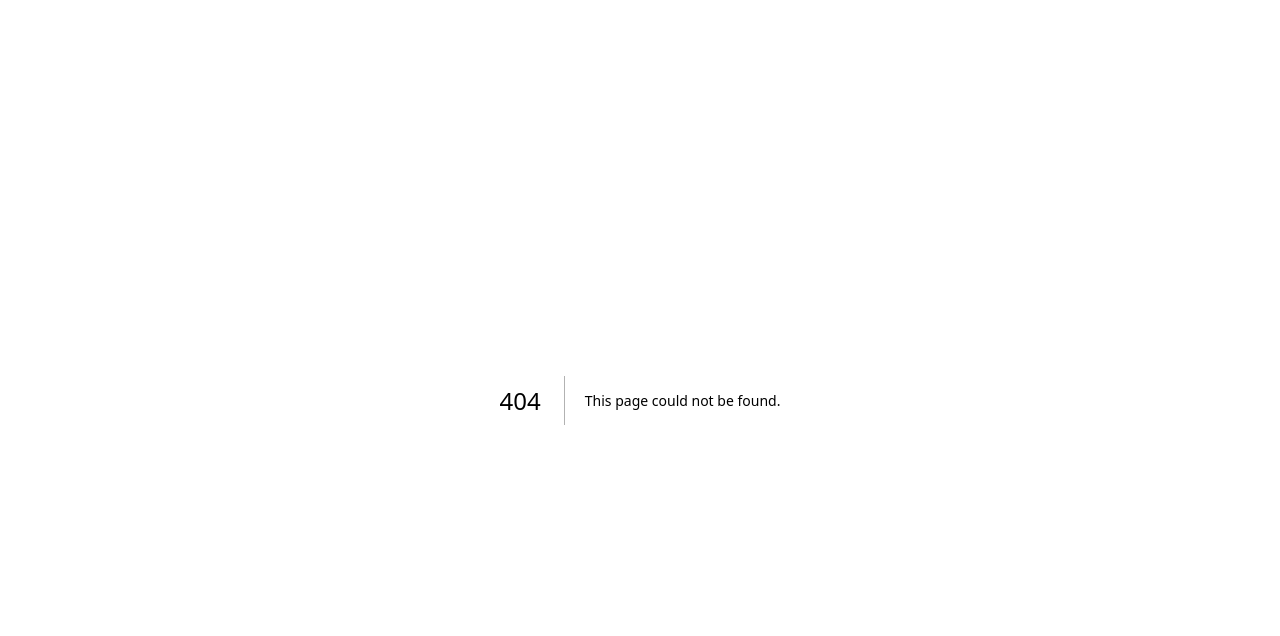
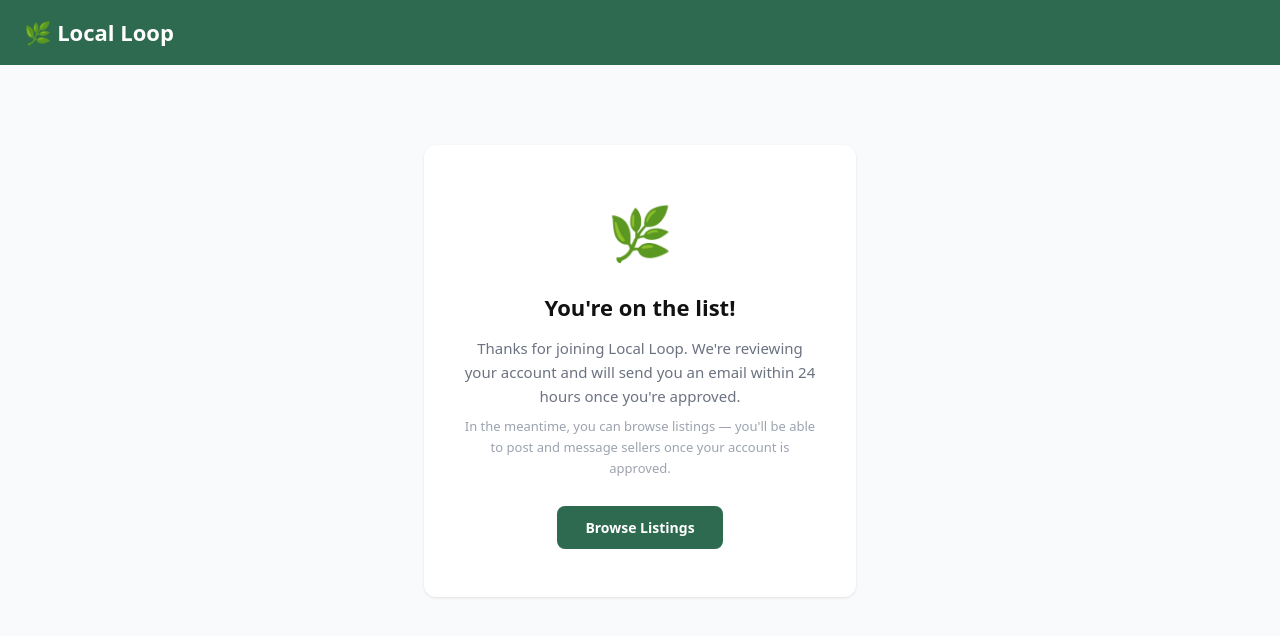
Before and after one commit to brian-mccarthy20/localloop, a Next.js app: page /auth/pending in a window 1280 px wide. Before the commit this address had no page. Shown: the top 636 px of the page. Built offline with nearby package versions, Linux system fonts and the light colour scheme.

Commit message:
Add pending approval page

```diff
--- /dev/null
+++ b/app/auth/pending/page.tsx
@@ -0,0 +1,34 @@
+export default function PendingPage() {
+  return (
+    <div style={{ minHeight: '100vh', backgroundColor: '#f9fafb', fontFamily: 'system-ui, -apple-system, sans-serif' }}>
+      <header style={{ backgroundColor: '#2d6a4f', padding: '16px 24px' }}>
+        <h1 style={{ color: 'white', fontSize: '22px', fontWeight: 700, margin: 0 }}>🌿 Local Loop</h1>
+      </header>
+
+      <main style={{ maxWidth: '480px', margin: '80px auto', padding: '0 24px', textAlign: 'center' }}>
+        <div style={{ backgroundColor: 'white', borderRadius: '12px', padding: '48px 40px', boxShadow: '0 1px 3px rgba(0,0,0,0.1)' }}>
+          <div style={{ fontSize: '52px', marginBottom: '20px' }}>🌿</div>
+          <h2 style={{ fontSize: '22px', fontWeight: 700, color: '#111', marginBottom: '12px' }}>
+            You&apos;re on the list!
+          </h2>
+          <p style={{ fontSize: '15px', color: '#6b7280', lineHeight: 1.6, marginBottom: '8px' }}>
+            Thanks for joining Local Loop. We&apos;re reviewing your account and will send you an email within 24 hours once you&apos;re approved.
+          </p>
+          <p style={{ fontSize: '13px', color: '#9ca3af', lineHeight: 1.6 }}>
+            In the meantime, you can browse listings — you&apos;ll be able to post and message sellers once your account is approved.
+          </p>
+          <a
+            href="/"
+            style={{
+              display: 'inline-block', marginTop: '28px', padding: '11px 28px',
+              backgroundColor: '#2d6a4f', color: 'white', borderRadius: '8px',
+              fontSize: '14px', fontWeight: 600, textDecoration: 'none',
+            }}
+          >
+            Browse Listings
+          </a>
+        </div>
+      </main>
+    </div>
+  )
+}
```
